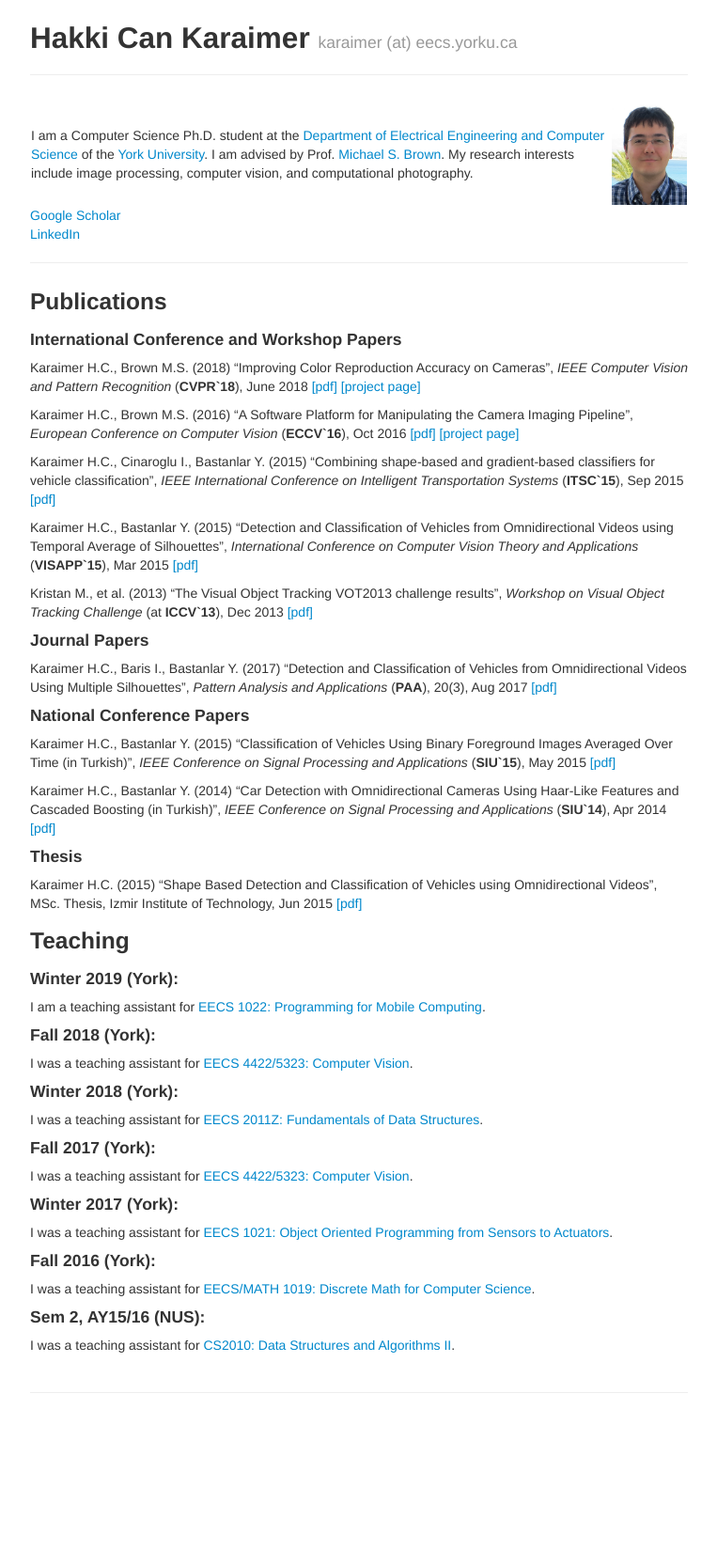
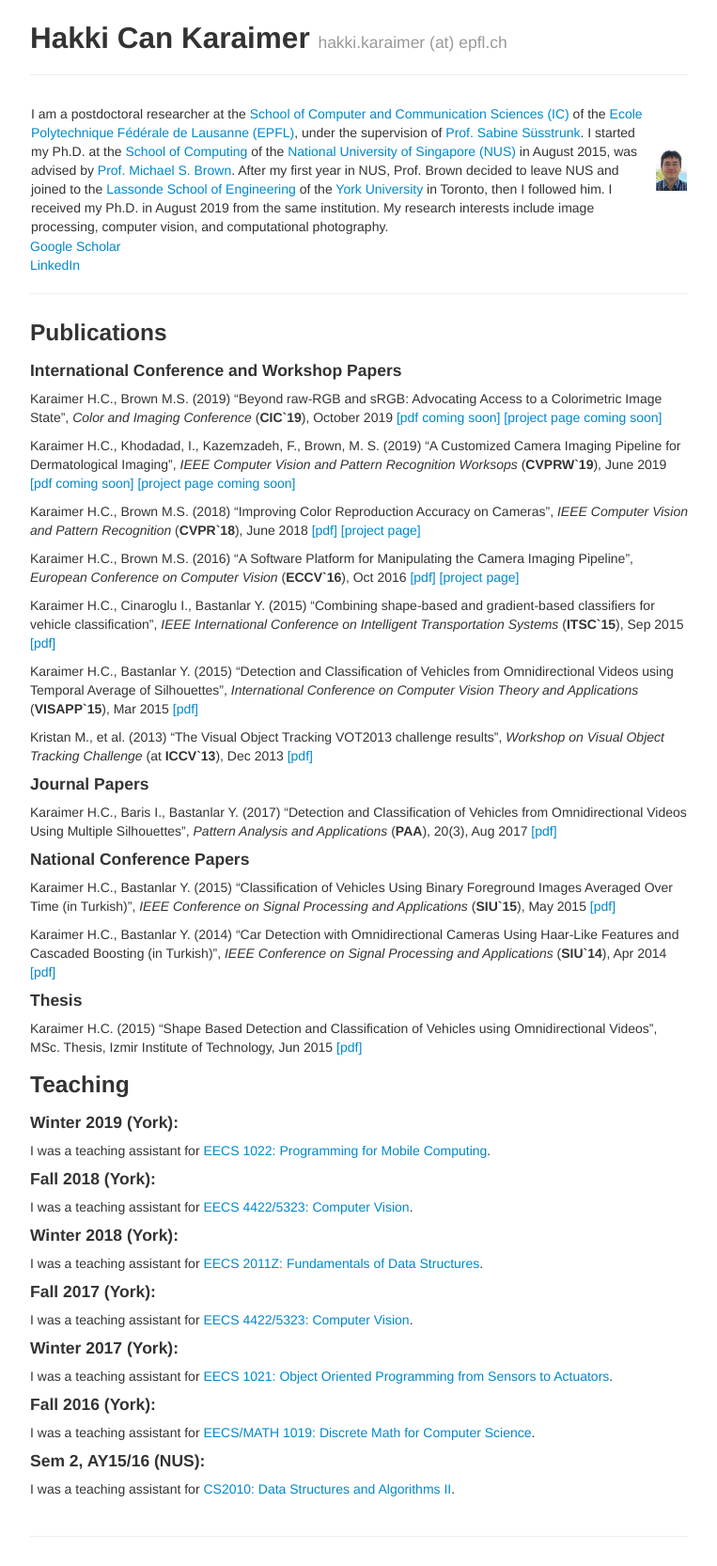
Before and after one commit to karaimer/karaimer.github.io, a Jekyll site: the page built from index.md, in a window 1280 px wide. Shown: the whole page at 94% size, without its empty margins (258-1021 px from the left). Built offline with Jekyll 4.4.1, drawn with Linux system fonts in a browser that asks for light colours; before the commit the page ends 1513 px from its top, so only the background shows below that.

Commit message:
Update index.md

```diff
--- a/index.md
+++ b/index.md
@@ -1,14 +1,14 @@
 ---
 layout: page
 title: Hakki Can Karaimer
-tagline: karaimer (at) eecs.yorku.ca
-description: Hakki Can Karaimer, Ph.D. student, EECS, York University, Canada
+tagline: hakki.karaimer (at) epfl.ch
+description: Hakki Can Karaimer, Postdoctoral researcher, IC, EPFL, Switzerland
 author: Hakki Can Karaimer
 ---
 
 | - | - |
 |---|---|
-| I am a Computer Science Ph.D. student at the [Department of Electrical Engineering and Computer Science](http://eecs.lassonde.yorku.ca/) of the [York University](http://www.yorku.ca/index.html). I am advised by Prof. [Michael S. Brown](http://www.cse.yorku.ca/~mbrown/). My research interests include image processing, computer vision, and computational photography.    | ![](/image/profile_pic.png){:height="320px" width="240px"} |
+| I am a postdoctoral researcher at the [School of Computer and Communication Sciences (IC)](https://www.epfl.ch/schools/ic/) of the [Ecole Polytechnique Fédérale de Lausanne (EPFL)](https://www.epfl.ch/en/), under the supervision of [Prof. Sabine Süsstrunk](https://ivrl.epfl.ch/people/people-susstrunk/). I started my Ph.D. at the [School of Computing](https://www.comp.nus.edu.sg) of the [National University of Singapore (NUS)](http://nus.edu.sg/) in August 2015, was advised by [Prof. Michael S. Brown](http://www.cse.yorku.ca/~mbrown/). After my first year in NUS, Prof. Brown decided to leave NUS and joined to the [Lassonde School of Engineering](https://lassonde.yorku.ca) of the [York University](https://www.yorku.ca/index.html) in Toronto, then I followed him. I received my Ph.D. in August 2019 from the same institution. My research interests include image processing, computer vision, and computational photography.     | ![](/image/profile_pic.png){:height="320px" width="240px"} |
 
 [Google Scholar](https://scholar.google.com/citations?user=jhlnGS4AAAAJ&hl=en)
 [LinkedIn](https://www.linkedin.com/in/karaimer)
@@ -18,6 +18,12 @@
 ### Publications
 
 #### International Conference and Workshop Papers
+
+Karaimer H.C., Brown M.S.  (2019) "Beyond raw-RGB and sRGB: Advocating Access to a Colorimetric Image State", *Color and Imaging Conference* (**CIC`19**),  October 2019 [[pdf coming soon]](/paper/Karaimer_Brown_CIC19.pdf) [[project page coming soon]](https://karaimer.github.io/beyond-rawRGB-sRGB/)
+
+
+Karaimer H.C., Khodadad, I., Kazemzadeh, F., Brown, M. S.  (2019) "A Customized Camera Imaging Pipeline for Dermatological Imaging", *IEEE Computer Vision and Pattern Recognition Worksops* (**CVPRW`19**),  June 2019 [[pdf coming soon]](/paper/Karaimer_et_al_2019.pdf) [[project page coming soon]](https://karaimer.github.io/customized-camera/)
+
 
 Karaimer H.C., Brown M.S.  (2018) "Improving Color Reproduction Accuracy on Cameras", *IEEE Computer Vision and Pattern Recognition* (**CVPR`18**),  June 2018 [[pdf]](/paper/Karaimer_Brown_CVPR18.pdf) [[project page]](https://karaimer.github.io/camera-color/)
 
@@ -46,7 +52,7 @@
 
 #### Winter 2019 (York):
 
-I am a teaching assistant for [EECS 1022: Programming for Mobile Computing](https://www.eecs.yorku.ca/course_archive/2018-19/W/1022/).
+I was a teaching assistant for [EECS 1022: Programming for Mobile Computing](https://www.eecs.yorku.ca/course_archive/2018-19/W/1022/).
 
 #### Fall 2018 (York):
 
```
